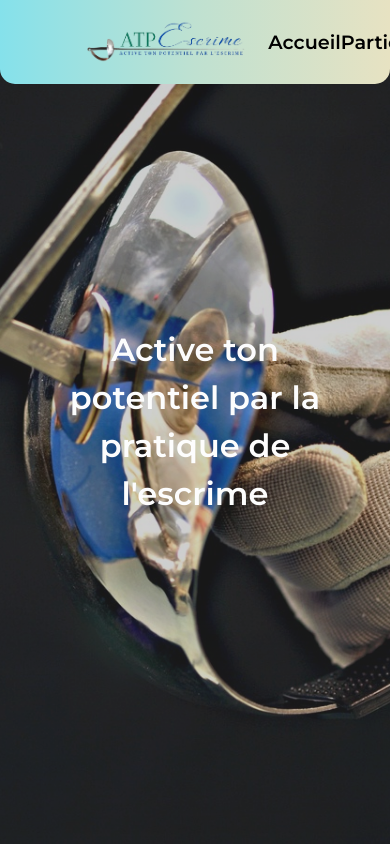
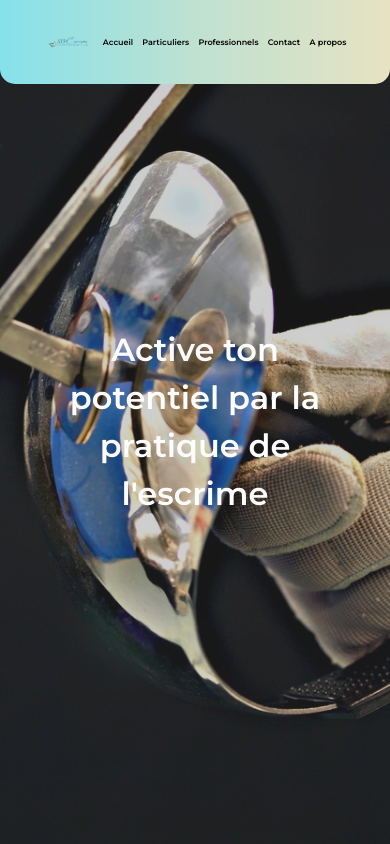
Before and after one commit to Matsuel/ATPE, a Next.js app: page / in a window 390 px wide. Shown: the top 844 px of the page. Built offline with nearby package versions, Linux system fonts and the light colour scheme.

Commit message:
navbar responsive

```diff
--- a/src/Components/Navbar/index.tsx
+++ b/src/Components/Navbar/index.tsx
@@ -39,7 +39,7 @@ const NavBar = ({ }: NavBarProps) => {
     return (
         <div className={styles.NavBar_container}>
             <div className={styles.NavBar_Content}>
-                <Image src={Logo} alt="logo" width={200} />
+                <Image src={Logo} alt="logo" className={styles.logo} />
                 {
                     tab.map((item: Tab, index: number) => {
                         return (
@@ -49,9 +49,6 @@ const NavBar = ({ }: NavBarProps) => {
                 }
 
             </div>
-
-
-
         </div>
     );
 };
--- a/src/Components/Navbar/style.module.scss
+++ b/src/Components/Navbar/style.module.scss
@@ -12,8 +12,12 @@
     justify-content: space-around;
     align-items: center;
 
+    .logo {
+        width: 200px;
+    }
+
     .NavBar_Content {
-        width: 65%;
+        width: 70%;
         display: flex;
         justify-content: space-around;
         align-items: center;
@@ -26,3 +30,48 @@
         }
     }
 }
+
+@media screen and (max-width: 1024px) {
+    .NavBar_container {
+        .logo {
+            width: 150px;
+        }
+
+        .NavBar_Content {
+            .Navbar_tab {
+                font-size: 0.8rem;
+            }
+        }
+    }
+}
+
+@media screen and (max-width: 768px) {
+    .NavBar_container {
+        .logo {
+            width: 100px;
+        }
+
+        .NavBar_Content {
+            width: 80%;
+
+            .Navbar_tab {
+                font-size: 0.7rem;
+            }
+        }
+    }
+}
+
+@media screen and (max-width: 480px) {
+    .NavBar_container {
+        .logo {
+            width: 50px;
+        }
+
+        .NavBar_Content {
+            .Navbar_tab {
+                font-size: 0.5rem;
+            }
+        }
+    }
+
+}
```
